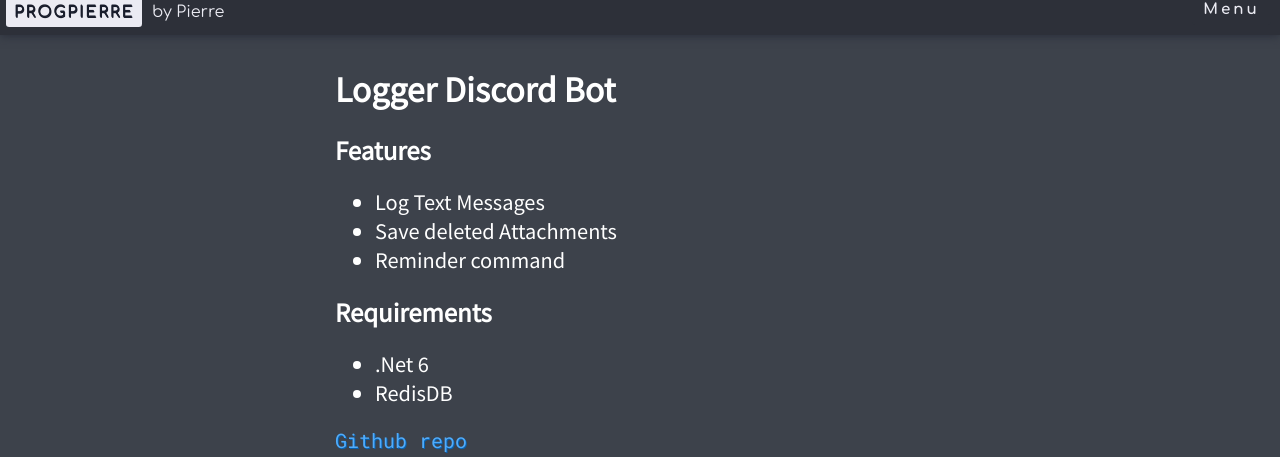
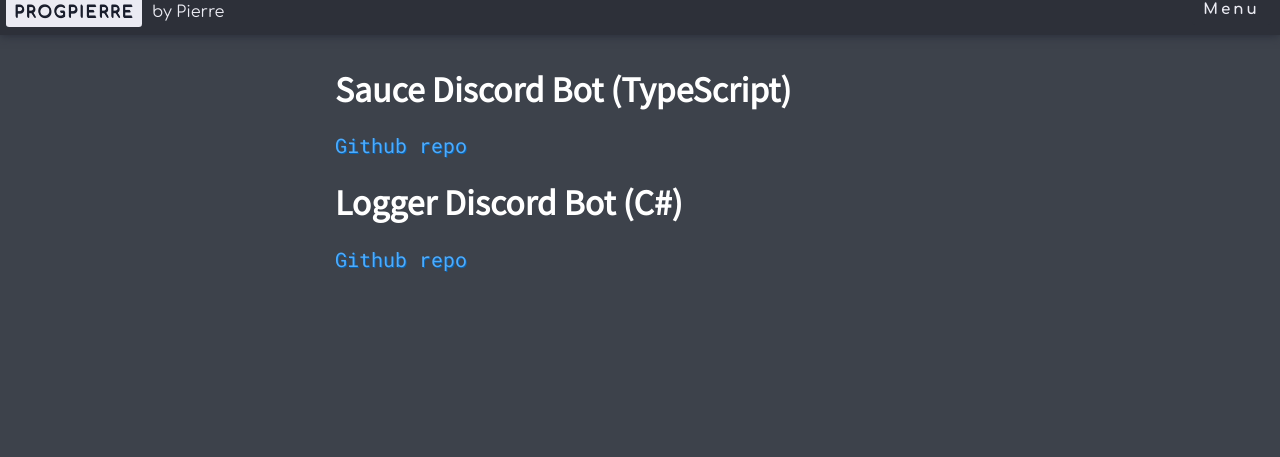
Before and after one commit to pierre0210/progpierre.com, a Next.js app: page /project in a window 1280 px wide. Shown: the part 13-470 px from the top of the page. Built offline with nearby package versions, Linux system fonts and the light colour scheme.

Commit message:
edit project page

```diff
--- a/pages/project.tsx
+++ b/pages/project.tsx
@@ -10,33 +10,18 @@ const Project : NextPage = () => {
 			<NavBar/>
 			<div className={styles.Project}>
 				<div>
-					<h1>Logger Discord Bot</h1>
-					<h2>Features</h2>
-					<ul>
-						<li>Log Text Messages</li>
-						<li>Save deleted Attachments</li>
-						<li>Reminder command</li>
-					</ul>
-					<h2>Requirements</h2>
-					<ul>
-						<li>.Net 6</li>
-						<li>RedisDB</li>
-					</ul>
+					<h1>Sauce Discord Bot (TypeScript)</h1>
+					<Link href='https://github.com/pierre0210/Sauce-bot'>
+						<a>Github repo</a>
+					</Link>
+					<br></br>
+					<br></br>
+					<h1>Logger Discord Bot (C#)</h1>
 					<Link href='https://github.com/pierre0210/Logger-Bot'>
 						<a>Github repo</a>
 					</Link>
 					<br></br>
 					<br></br>
-					<Image
-						src="https://i.imgur.com/NNcdZc6.png"
-						alt="Picture of the logger bot"
-						width={508}
-						height={633}
-						layout="intrinsic"
-					/>
-				</div>
-				<div>
-					<h1>More projects coming soon...</h1>
 				</div>
 			</div>
 		</>
```
